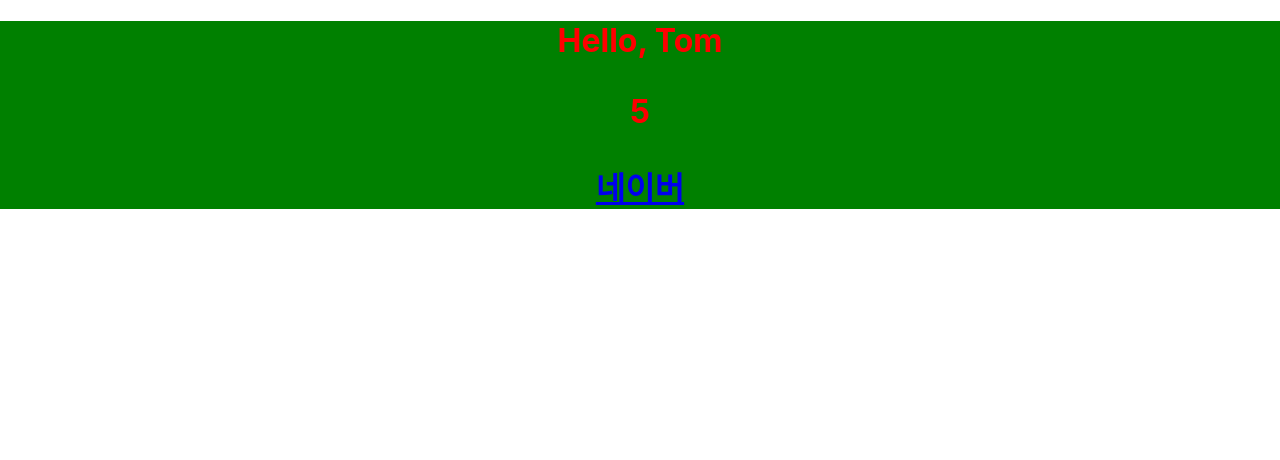
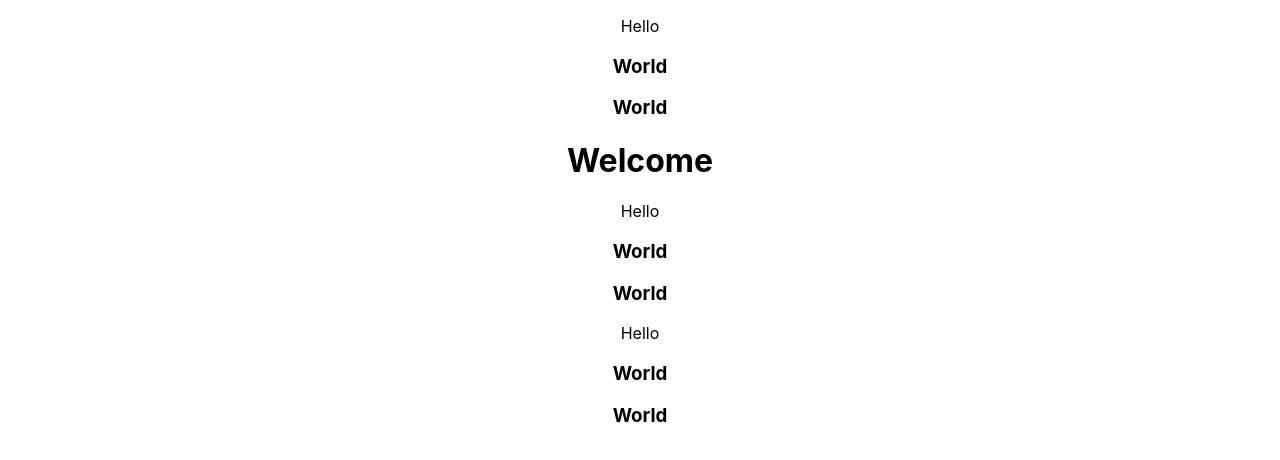
Before and after one commit to JavaScript-221B/react-first, a React (Create React App) app in the folder lsj/voca/: page / in a window 1280 px wide. Shown: the top 460 px of the page. Built offline with nearby package versions, Linux system fonts and the light colour scheme.

Commit message:
Add: 04. 첫 컴포넌트 만들기

```diff
--- a/lsj/voca/src/App.js
+++ b/lsj/voca/src/App.js
@@ -1,24 +1,14 @@
 import './App.css';
+import Hello from './component/Hello';
+import Welcome from './component/Welcome';
 
 function App() {
-  const name ="Tom";
-  const naver = {
-    name: "네이버",
-    url: "https://naver.com",
-  }
-
   return (
     <div className="App">
-      <h1
-        style={{
-          color: 'red',
-          backgroundColor: 'green',
-        }}
-      >
-        Hello, {name}
-        <p>{2 + 3}</p>
-        <a href={naver.url}>{naver.name}</a>
-      </h1>
+      <Hello />
+      <Welcome />
+      <Hello />
+      <Hello />
     </div>
   );
 }
--- /dev/null
+++ b/lsj/voca/src/component/Hello.js
@@ -0,0 +1,13 @@
+import World from "./World";
+
+const Hello = function() {
+  return (
+    <div>
+      <p>Hello</p>
+      <World />
+      <World />
+    </div>
+  );
+}
+
+export default Hello;
--- /dev/null
+++ b/lsj/voca/src/component/Welcome.js
@@ -0,0 +1,7 @@
+const Welcome = function() {
+  return (
+    <h1>Welcome</h1>
+  );
+}
+
+export default Welcome;
--- /dev/null
+++ b/lsj/voca/src/component/World.js
@@ -0,0 +1,7 @@
+const World = function() {
+  return (
+    <h3>World</h3>
+  );
+}
+
+export default World;
```
